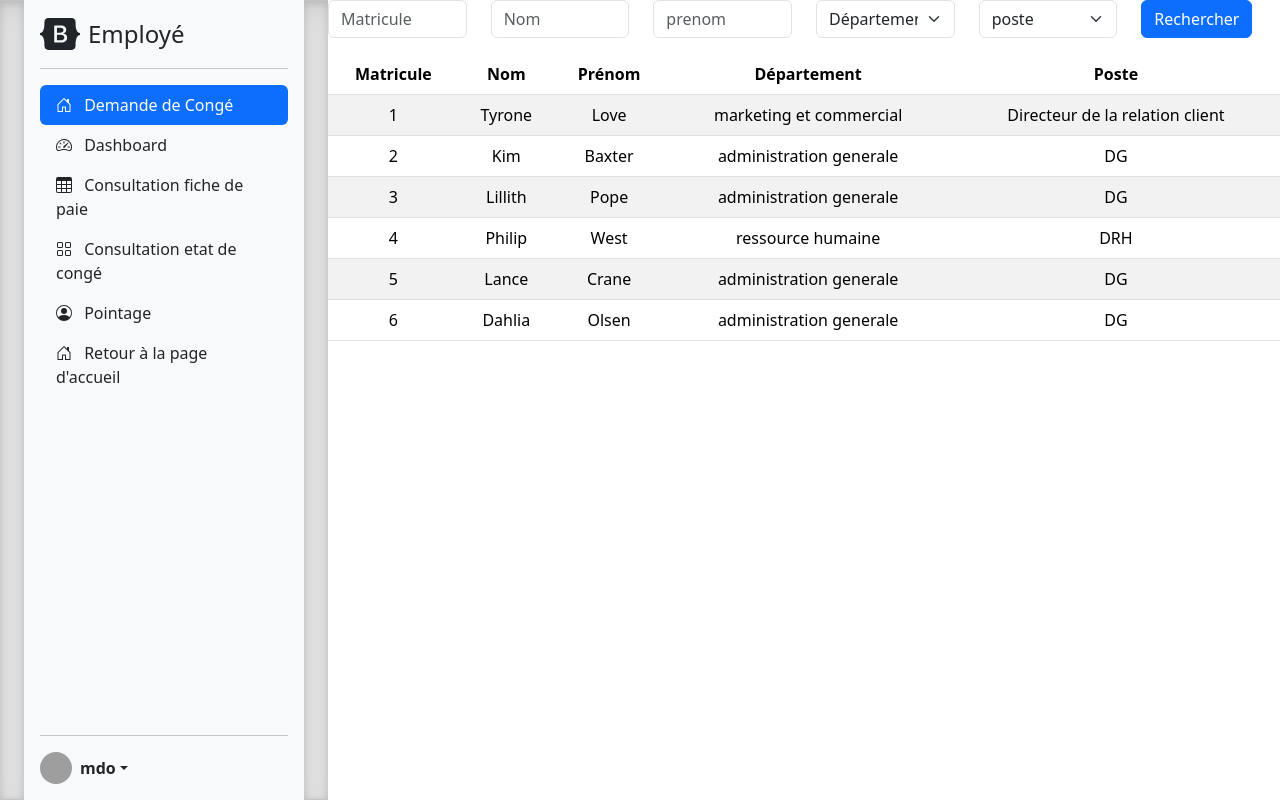
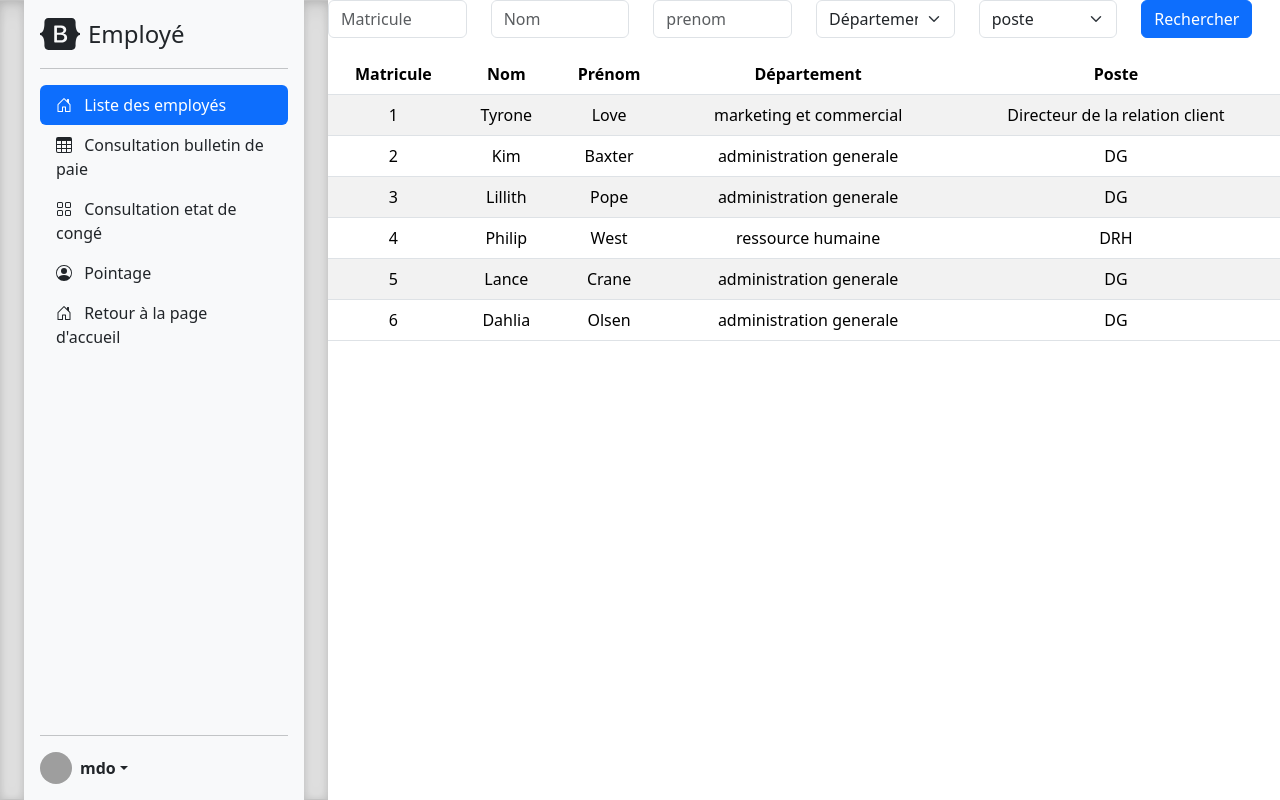
Before and after one commit to Hinaox/Gestion, a CodeIgniter app: page /Gestion/index.php/employecontroller/index in a window 1280 px wide. Run offline with CodeIgniter, Linux system fonts and the light colour scheme; data comes from the database, SQL or seed files in the repository; some libraries are stand-ins or nearby versions; grey boxes are pictures that could not be loaded.

Commit message:
some changes

```diff
--- a/application/views/templateUser.php
+++ b/application/views/templateUser.php
@@ -114,21 +114,15 @@ if (empty($view)){
     <hr>
     <ul class="nav nav-pills flex-column mb-auto">
       <li class="nav-item">
-        <a href="#" class="nav-link active" aria-current="page">
+        <a href="<?php echo site_url("EmployeController/"); ?>" class="nav-link active" aria-current="page">
           <svg class="bi me-2" width="16" height="16"><use xlink:href="#home"/></svg>
-          Demande de Congé
-        </a>
-      </li>
-      <li>
-        <a href="#" class="nav-link link-dark">
-          <svg class="bi me-2" width="16" height="16"><use xlink:href="#speedometer2"/></svg>
-          Dashboard
+          Liste des employés
         </a>
       </li>
       <li>
         <a href="#" class="nav-link link-dark">
           <svg class="bi me-2" width="16" height="16"><use xlink:href="#table"/></svg>
-          Consultation fiche de paie
+          Consultation bulletin de paie
         </a>
       </li>
       <li>
```
Also changed, not shown: 4 other files.
